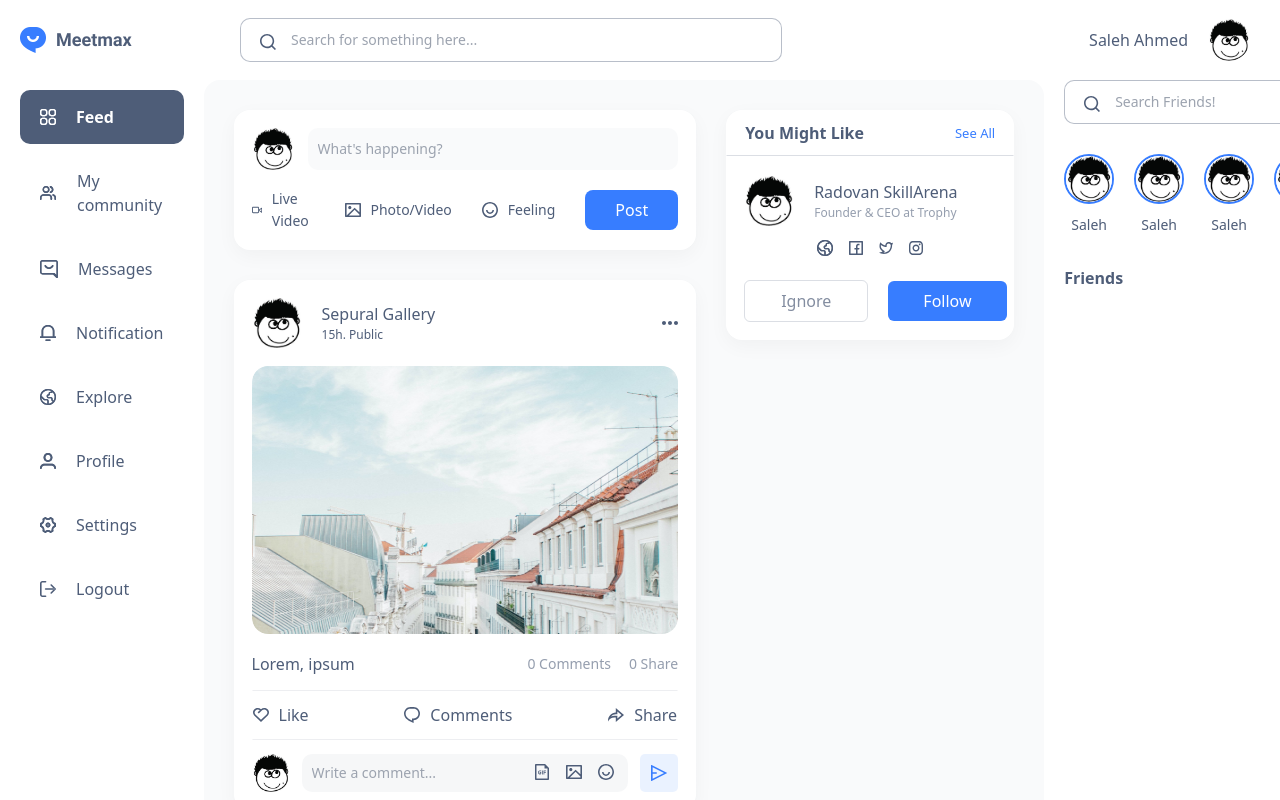
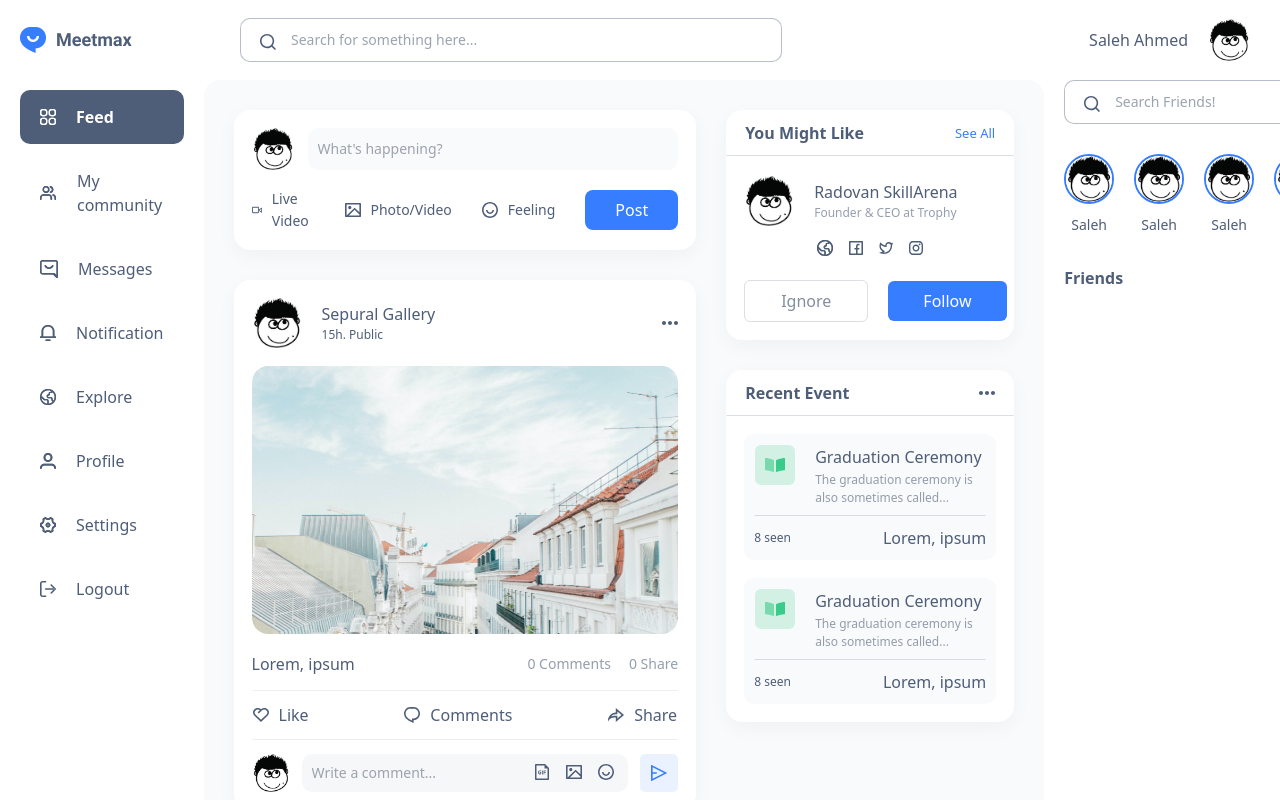
Before and after one commit to MinhDuyDEV/Meetmax-app, a React (Create React App) app: page / in a window 1280 px wide. Shown: the top 800 px of the page. Built offline with nearby package versions, Linux system fonts and the light colour scheme; no server answers.

Commit message:
add UI RecentEvent

```diff
--- /dev/null
+++ b/src/components/icons/IconBook.js
@@ -0,0 +1,29 @@
+import React from "react";
+
+const IconBook = () => {
+  return (
+    <svg
+      width={20}
+      height={15}
+      viewBox="0 0 20 15"
+      fill="none"
+      xmlns="http://www.w3.org/2000/svg"
+    >
+      <path
+        fillRule="evenodd"
+        clipRule="evenodd"
+        d="M11 13.4807C11 13.8457 11.3805 14.0964 11.7221 13.968C12.9648 13.5007 15.7449 12.6044 19.538 12.2614C19.7983 12.2378 20.0001 12.0276 20.0001 11.7662C20.0001 9.85102 20.0001 2.48112 20.0001 0.491175C20.0001 0.215033 19.7786 -0.00425403 19.5028 0.00951896C18.2477 0.0721931 14.8014 0.380848 11.2953 1.9009C11.1152 1.97899 11 2.1574 11 2.35371C11 3.95727 11 11.0941 11 13.4807Z"
+        fill="#38CB89"
+      />
+      <path
+        opacity="0.6"
+        fillRule="evenodd"
+        clipRule="evenodd"
+        d="M8.99999 13.4807C8.99999 13.8457 8.61952 14.0964 8.27792 13.968C7.03515 13.5007 4.25514 12.6044 0.461952 12.2614C0.201698 12.2378 -5.43594e-05 12.0276 -5.43594e-05 11.7662C-5.43594e-05 9.85102 -5.43594e-05 2.48112 -5.43594e-05 0.491175C-5.43594e-05 0.215033 0.221433 -0.00425404 0.497231 0.00951895C1.75226 0.0721931 5.19858 0.380848 8.70471 1.9009C8.88483 1.97899 8.99999 2.1574 8.99999 2.35371C8.99999 3.95727 8.99999 11.0941 8.99999 13.4807Z"
+        fill="#38CB89"
+      />
+    </svg>
+  );
+};
+
+export default IconBook;
--- /dev/null
+++ b/src/components/icons/IconCamera.js
@@ -0,0 +1,36 @@
+import React from "react";
+
+const IconCamera = () => {
+  return (
+    <svg
+      width={20}
+      height={16}
+      viewBox="0 0 20 16"
+      fill="none"
+      xmlns="http://www.w3.org/2000/svg"
+    >
+      <path
+        fillRule="evenodd"
+        clipRule="evenodd"
+        d="M2 3.19946C0.895431 3.19946 0 4.09489 0 5.19946V13.9996C0 15.1042 0.895431 15.9996 2 15.9996H18C19.1046 15.9996 20 15.1042 20 13.9996V5.19946C20 4.09489 19.1046 3.19946 18 3.19946H2ZM5.55542 9.59977C5.55542 11.9562 7.54527 13.8665 9.99986 13.8665C12.4545 13.8665 14.4443 11.9562 14.4443 9.59977C14.4443 7.24333 12.4545 5.33305 9.99986 5.33305C7.54527 5.33305 5.55542 7.24333 5.55542 9.59977Z"
+        fill="#FF5630"
+      />
+      <rect
+        x="6.66602"
+        width="6.66667"
+        height="2.13336"
+        rx="1.06668"
+        fill="#FF5630"
+      />
+      <path
+        opacity="0.3"
+        fillRule="evenodd"
+        clipRule="evenodd"
+        d="M9.99957 11.7336C11.2269 11.7336 12.2218 10.7785 12.2218 9.60028C12.2218 8.42206 11.2269 7.46692 9.99957 7.46692C8.77227 7.46692 7.77734 8.42206 7.77734 9.60028C7.77734 10.7785 8.77227 11.7336 9.99957 11.7336Z"
+        fill="#FF5630"
+      />
+    </svg>
+  );
+};
+
+export default IconCamera;
--- a/src/components/icons/index.js
+++ b/src/components/icons/index.js
@@ -1,6 +1,8 @@
 import IconApple from "./IconApple";
 import IconBlock from "./IconBlock";
+import IconBook from "./IconBook";
 import IconCalender from "./IconCalender";
+import IconCamera from "./IconCamera";
 import IconCheck from "./IconCheck";
 import IconClose from "./IconClose";
 import IconComment from "./IconComment";
@@ -88,4 +90,6 @@ export {
   IconFacebook,
   IconTwitter,
   IconInstagram,
+  IconBook,
+  IconCamera,
 };
--- /dev/null
+++ b/src/modules/feed/Event.js
@@ -0,0 +1,28 @@
+import React from "react";
+import { IconBook } from "../../components/icons";
+
+const Event = () => {
+  return (
+    <div className="px-[18px] pb-[18px] flex flex-col gap-y-[18px]">
+      <div className="p-[10px] bg-gray bg-opacity-[3%] rounded-[10px]">
+        <div className="flex pb-2 border gap-x-5 border-gray border-opacity-20 border-t-transparent border-r-transparent border-l-transparent mb-[10px]">
+          <span className="flex items-center justify-center w-10 h-10 bg-green bg-opacity-20 rounded-[6px]">
+            <IconBook></IconBook>
+          </span>
+          <div className="flex flex-1 flex-col font-medium gap-y-[2px]">
+            <div className="text-display text-gray">Graduation Ceremony</div>
+            <p className="text-body12 text-gray text-opacity-60">
+              The graduation ceremony is also sometimes called...
+            </p>
+          </div>
+        </div>
+        <div className="flex items-center justify-between">
+          <span className="font-medium text-body12 text-gray">8 seen</span>
+          <span>Lorem, ipsum</span>
+        </div>
+      </div>
+    </div>
+  );
+};
+
+export default Event;
--- /dev/null
+++ b/src/modules/feed/RecentEvent.js
@@ -0,0 +1,20 @@
+import React from "react";
+import { IconOther } from "../../components/icons";
+import Event from "./Event";
+
+const RecentEvent = () => {
+  return (
+    <div className="wrapperCard mb-[30px]">
+      <div className="flex px-[18px] py-[10px] border items-center justify-between border-gray border-opacity-20 border-t-transparent border-r-transparent border-l-transparent mb-[18px]">
+        <span className="font-bold text-gray text-display">Recent Event</span>
+        <span className="cursor-pointer">
+          <IconOther></IconOther>
+        </span>
+      </div>
+      <Event></Event>
+      <Event></Event>
+    </div>
+  );
+};
+
+export default RecentEvent;
--- a/src/pages/dashboard_page/FeedPage.js
+++ b/src/pages/dashboard_page/FeedPage.js
@@ -2,6 +2,7 @@ import React from "react";
 import RightBar from "../../modules/dashboard/RightBar";
 import CreatePost from "../../modules/feed/CreatePost";
 import Post from "../../modules/feed/Post";
+import RecentEvent from "../../modules/feed/RecentEvent";
 import SuggestFriend from "../../modules/feed/SuggestFriend";
 
 const FeedPage = () => {
@@ -16,6 +17,7 @@ const FeedPage = () => {
         </div>
         <div className="flex-1 w-full max-w-[288px]">
           <SuggestFriend></SuggestFriend>
+          <RecentEvent></RecentEvent>
         </div>
       </div>
       <RightBar></RightBar>
```
